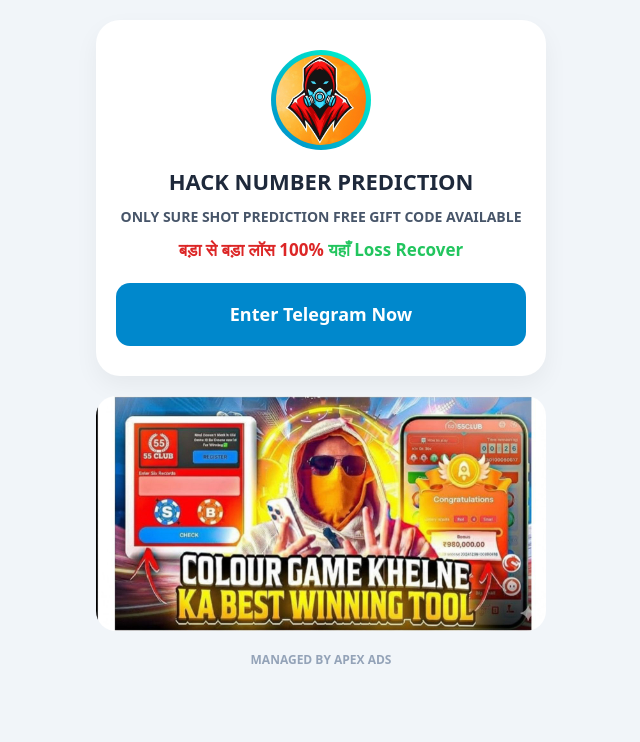
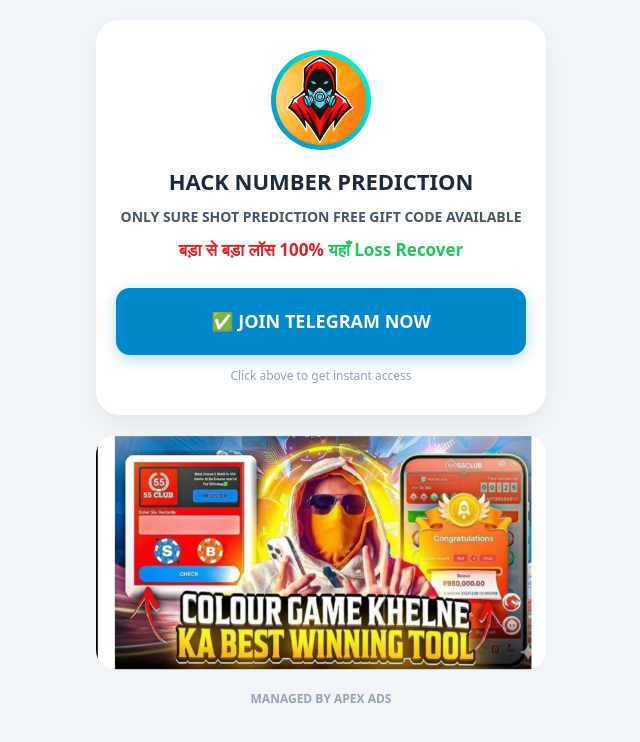
Before and after one commit to DaviiDKumar/Logic_Landing_Page, a React (Vite) app: page / in a window 1280 px wide. Shown: the top 742 px of the page, without its empty margins (319-959 px from the left). Built offline with nearby package versions, Linux system fonts and the light colour scheme.

Commit message:
update: implement meta-safe layout and compliance changes

```diff
--- a/src/App.jsx
+++ b/src/App.jsx
@@ -1,29 +1,24 @@
 import React, { useEffect } from 'react';
 import { BrowserRouter as Router, Routes, Route } from 'react-router-dom';
 import ReactPixel from 'react-facebook-pixel';
-
 import Page3 from './Page3';
- // Your new high-conversion page
 
 function App() {
   useEffect(() => {
     const options = {
-      autoConfig: false,
+      autoConfig: false, // Prevents Meta from "guessing" and tracking Leads automatically
       debug: false,
     };
 
+    // Initializing with your ID
     ReactPixel.init('1270375368329499', options);
     ReactPixel.pageView();
   }, []);
 
-  // Fix: The opening bracket must be on the same line as 'return'
   return (
     <Router>
       <Routes>
-        {/* Your Home Page */}
         <Route path="/" element={<Page3 />} />
-
-        {/* Your Custom Funnel Path */}
         <Route path="/mainpage/ads/join/tele" element={<Page3 />} />
       </Routes>
     </Router>
--- a/src/Page3.jsx
+++ b/src/Page3.jsx
@@ -1,33 +1,19 @@
-import React, { useState, useEffect } from 'react';
+import React from 'react';
 import ReactPixel from 'react-facebook-pixel';
 
 function Page3() {
-    const [showConfirm, setShowConfirm] = useState(false);
-    const [timeLeft, setTimeLeft] = useState(60);
     const telegramLink = "https://t.me/+9SbYLiIlhlEwYzc1";
 
-    useEffect(() => {
-        if (showConfirm && timeLeft > 0) {
-            const timer = setTimeout(() => setTimeLeft(timeLeft - 1), 1000);
-            return () => clearTimeout(timer);
-        }
-    }, [showConfirm, timeLeft]);
-
-    const handleInitialClick = (e) => {
-        if (e) {
-            e.preventDefault();
-            e.stopPropagation();
-        }
-        setShowConfirm(true);
-    };
-
-    const handleFinalJoin = (e) => {
+    const handleJoinClick = () => {
+        // 1. Manually track only the SUBSCRIBE event
         if (ReactPixel) {
-            ReactPixel.track('Lead', {
-                content_name: 'Verified_Join_Conversion',
+            ReactPixel.track('Subscribe', {
+                content_name: 'Telegram_Engagement',
                 content_category: 'Hack Prediction'
             });
         }
+
+        // 2. Wait 400ms for the pixel to send data, then redirect
         setTimeout(() => {
             window.location.href = telegramLink;
         }, 400);
@@ -49,30 +35,17 @@
                         </p>
                     </div>
 
-                    {!showConfirm ? (
-                        /* FIX: Added data-facebook-pixel-ignore and broken up text to stop auto-detection */
-                        <div
-                            onClick={handleInitialClick}
-                            style={styles.button}
-                            data-facebook-pixel-ignore="true"
-                        >
-                           <span>Enter</span>&nbsp;<span>Telegram</span>&nbsp;<span>Now</span>
-                        </div>
-                    ) : (
-                        <div style={styles.confirmBox}>
-                            <p style={styles.confirmText}>⚠️ Group Link Expires In:</p>
-                            <div style={styles.timer}>00:{timeLeft < 10 ? `0${timeLeft}` : timeLeft}</div>
-                            <p style={styles.verifyNote}>Verify your session to enter the group</p>
+                    {/* data-facebook-pixel-ignore stops the 'Automatically Detected' event */}
+                    <button
+                        onClick={handleJoinClick}
+                        style={styles.button}
+                        data-facebook-pixel-ignore="true"
+                        id="official-join-btn"
+                    >
+                        ✅ JOIN TELEGRAM NOW
+                    </button>
 
-                            <button
-                                onClick={handleFinalJoin}
-                                style={styles.confirmButton}
-                                id="official-join-button"
-                            >
-                                ✅ ACCESS TELEGRAM HACK
-                            </button>
-                        </div>
-                    )}
+                    <p style={styles.verifyNote}>Click above to get instant access</p>
                 </header>
 
                 <img src="/One.jpeg" alt="Game Promo" style={styles.promoImage} />
@@ -148,54 +121,21 @@
     },
     button: {
         width: '100%',
-        padding: '18px',
+        padding: '20px',
         fontSize: '18px',
         fontWeight: 'bold',
         backgroundColor: '#0088cc',
         color: 'white',
         borderRadius: '14px',
         cursor: 'pointer',
-        marginTop: '20px',
-        display: 'flex',
-        justifyContent: 'center',
-        alignItems: 'center',
-        userSelect: 'none',
+        marginTop: '25px',
         border: 'none',
-    },
-    confirmBox: {
-        marginTop: '20px',
-        padding: '20px',
-        backgroundColor: '#fff1f2',
-        borderRadius: '16px',
-        border: '2px solid #fda4af',
-        width: '100%',
-    },
-    timer: {
-        fontSize: '32px',
-        fontWeight: '900',
-        color: '#dc2626',
-        margin: '10px 0'
-    },
-    confirmText: {
-        color: '#9f1239',
-        fontWeight: 'bold',
-        fontSize: '14px',
+        boxShadow: '0 4px 15px rgba(0, 136, 204, 0.3)',
     },
     verifyNote: {
         fontSize: '12px',
-        color: '#475569',
-        marginBottom: '15px'
-    },
-    confirmButton: {
-        width: '100%',
-        padding: '16px',
-        fontSize: '16px',
-        fontWeight: 'bold',
-        backgroundColor: '#059669',
-        color: 'white',
-        border: 'none',
-        borderRadius: '12px',
-        cursor: 'pointer',
+        color: '#94a3b8',
+        marginTop: '12px'
     },
     promoImage: {
         width: '100%',
```
